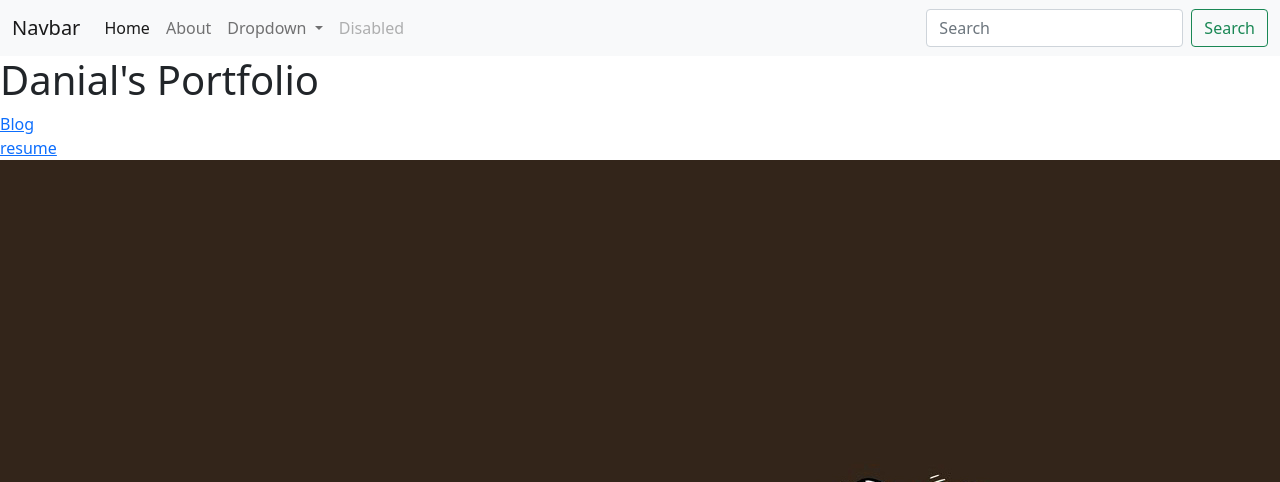
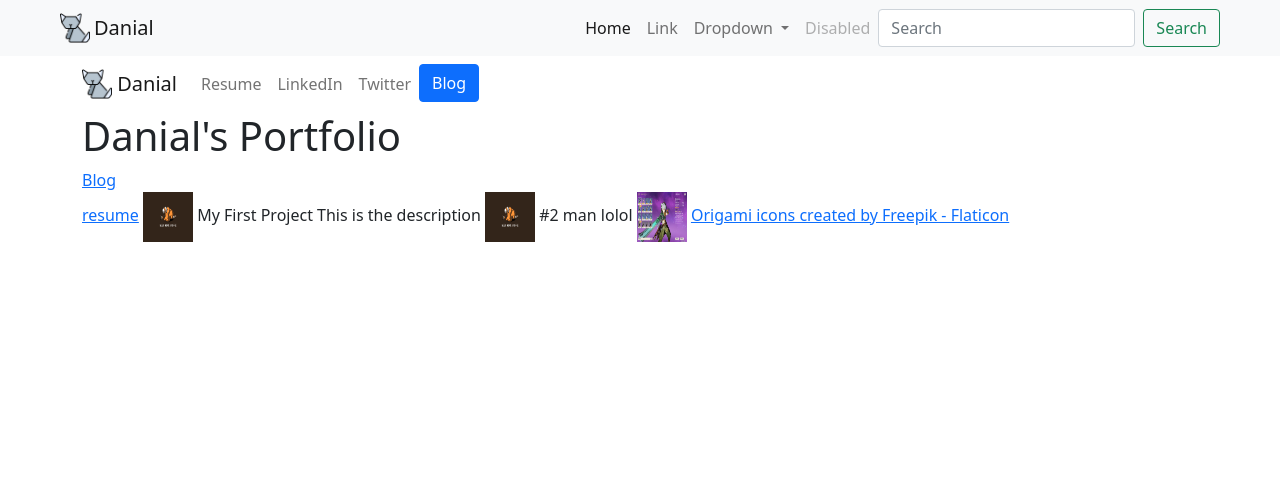
Before and after one commit to danialabubakar91/django_portfolio_project, a Django app: page / in a window 1280 px wide; the page is wider, and only the part inside the window is pictured. Shown: the top 482 px of that part. After the commit the page ends 242 px from the top of that part, so only its background shows below. Run offline with Django 4.2, Linux system fonts and the light colour scheme; data comes from the database, SQL or seed files in the repository; some libraries are stand-ins or nearby versions.

Commit message:
bootstrap navbar styling

```diff
--- a/portfolio/templates/portfolio/base.html
+++ b/portfolio/templates/portfolio/base.html
@@ -1,3 +1,4 @@
+{% load static %}
 <!doctype html>
 <html lang="en">
 
@@ -5,9 +6,14 @@
     <meta charset="utf-8">
     <meta name="viewport" content="width=device-width, initial-scale=1">
 
-    <!-- Bootstrap CSS -->
+    <!-- Bootstrap5 CSS -->
     <link href="https://cdn.jsdelivr.net/npm/bootstrap@5.1.3/dist/css/bootstrap.min.css" rel="stylesheet"
         integrity="sha384-1BmE4kWBq78iYhFldvKuhfTAU6auU8tT94WrHftjDbrCEXSU1oBoqyl2QvZ6jIW3" crossorigin="anonymous">
+
+    <!-- Bootstrap4 CSS
+    <link rel="stylesheet" href="https://stackpath.bootstrapcdn.com/bootstrap/4.4.1/css/bootstrap.min.css"
+        integrity="sha384-Vkoo8x4CGsO3+Hhxv8T/Q5PaXtkKtu6ug5TOeNV6gBiFeWPGFN9MuhOf23Q9Ifjh" crossorigin="anonymous"> -->
+
 
     <title>Hello, world!</title>
 </head>
@@ -15,19 +21,21 @@
 <body>
     <nav class="navbar navbar-expand-lg navbar-light bg-light">
         <div class="container-fluid">
-            <a class="navbar-brand" href="#">Navbar</a>
+            <a class="navbar-brand ms-5" href="#"><img src="{% static 'portfolio/cat.png' %}" width="30" height="30" class="d-inline-block align-top"
+                alt="Cat Icon"><span class="ms-1">Danial</span></a>
             <button class="navbar-toggler" type="button" data-bs-toggle="collapse"
                 data-bs-target="#navbarSupportedContent" aria-controls="navbarSupportedContent" aria-expanded="false"
                 aria-label="Toggle navigation">
                 <span class="navbar-toggler-icon"></span>
             </button>
             <div class="collapse navbar-collapse" id="navbarSupportedContent">
-                <ul class="navbar-nav me-auto mb-2 mb-lg-0">
+                <div class="navbar-brand me-auto mb-2 mb-lg-0"></div>
+                 <ul class="navbar-nav mb-2 mb-lg-0">
                     <li class="nav-item">
                         <a class="nav-link active" aria-current="page" href="#">Home</a>
                     </li>
                     <li class="nav-item">
-                        <a class="nav-link" href="#">About</a>
+                        <a class="nav-link" href="#">Link</a>
                     </li>
                     <li class="nav-item dropdown">
                         <a class="nav-link dropdown-toggle" href="#" id="navbarDropdown" role="button"
@@ -47,7 +55,7 @@
                         <a class="nav-link disabled">Disabled</a>
                     </li>
                 </ul>
-                <form class="d-flex">
+                <form class="d-flex me-5">
                     <input class="form-control me-2" type="search" placeholder="Search" aria-label="Search">
                     <button class="btn btn-outline-success" type="submit">Search</button>
                 </form>
@@ -55,8 +63,42 @@
         </div>
     </nav>
 
-    {% block content %}
-    {% endblock %}
+    <nav class="navbar navbar-expand-md navbar-light">
+        <div class="container">
+            <a class="navbar-brand" href="{% url 'home' %}">
+                <img src="{% static 'portfolio/cat.png' %}" width="30" height="30" class="d-inline-block align-top"
+                    alt="Cat Icon">
+                <span> Danial</span>
+            </a>
+            <button class="navbar-toggler" type="button" data-toggle="collapse" data-target="#navbarNav"
+                aria-controls="navbarNav" aria-expanded="false" aria-label="Toggle navigation">
+                <span class="navbar-toggler-icon"></span>
+            </button>
+            <div class="collapse navbar-collapse text-center" id="navbarNav">
+                <ul class="navbar-nav ml-auto">
+                    <li class="nav-item">
+                        <a class="nav-link" href="{% static 'portfolio/Danial Resume.pdf' %}">Resume</a>
+                    </li>
+                    <li class="nav-item">
+                        <a class="nav-link" href="https://www.linkedin.com/in/nick-walter/" target="_blank">LinkedIn</a>
+                    </li>
+                    <li class="nav-item">
+                        <a class="nav-link" href="https://twitter.com/ZappyCode" target="_blank">Twitter</a>
+                    </li>
+                    <li>
+                        <a role="button" href="{% url 'blog:all_blogs' %}" class="btn btn-primary">Blog</a>
+                    </li>
+                </ul>
+            </div>
+        </div>
+    </nav>
+    <div class="container">
+        {% block content %}
+        {% endblock %}
+        <a href="https://www.flaticon.com/free-icons/origami" title="origami icons">Origami icons created by Freepik -
+            Flaticon</a>
+    </div>
+
 
     <!-- Option 1: Bootstrap Bundle with Popper -->
     <script src="https://cdn.jsdelivr.net/npm/bootstrap@5.1.3/dist/js/bootstrap.bundle.min.js"
--- a/portfolio/templates/portfolio/home.html
+++ b/portfolio/templates/portfolio/home.html
@@ -1,16 +1,17 @@
 {% extends 'portfolio/base.html' %}
+{% load static %}
 {% block content %}
 <h1>Danial's Portfolio</h1>
 
-{% load static %}
+
 <a href="{% url 'blog:all_blogs' %}">Blog</a>
 <br>
 <a href="{% static 'portfolio/Danial Resume.pdf' %}">resume</a>
-<img src="{% static 'portfolio/need-more-coffee-programmer-story-1920x1080.jpg' %}" alt="">
+<img src="{% static 'portfolio/need-more-coffee-programmer-story-1920x1080.jpg' %}" width="50" height="50" alt="">
 {% for project in projects %}
 {{project.title}}
 {{project.description}}
-<img src="{{project.image.url}}" alt="">
+<img src="{{project.image.url}}" width="50" height="50" alt="">
 {% if project.url %}
 <br><a href="{{ project.url }}">Link</a>
 {% endif %}
```
Also changed, not shown: portfolio/static/portfolio/cat.png (added), portfolio/static/portfolio/daniallogo.png (added).
